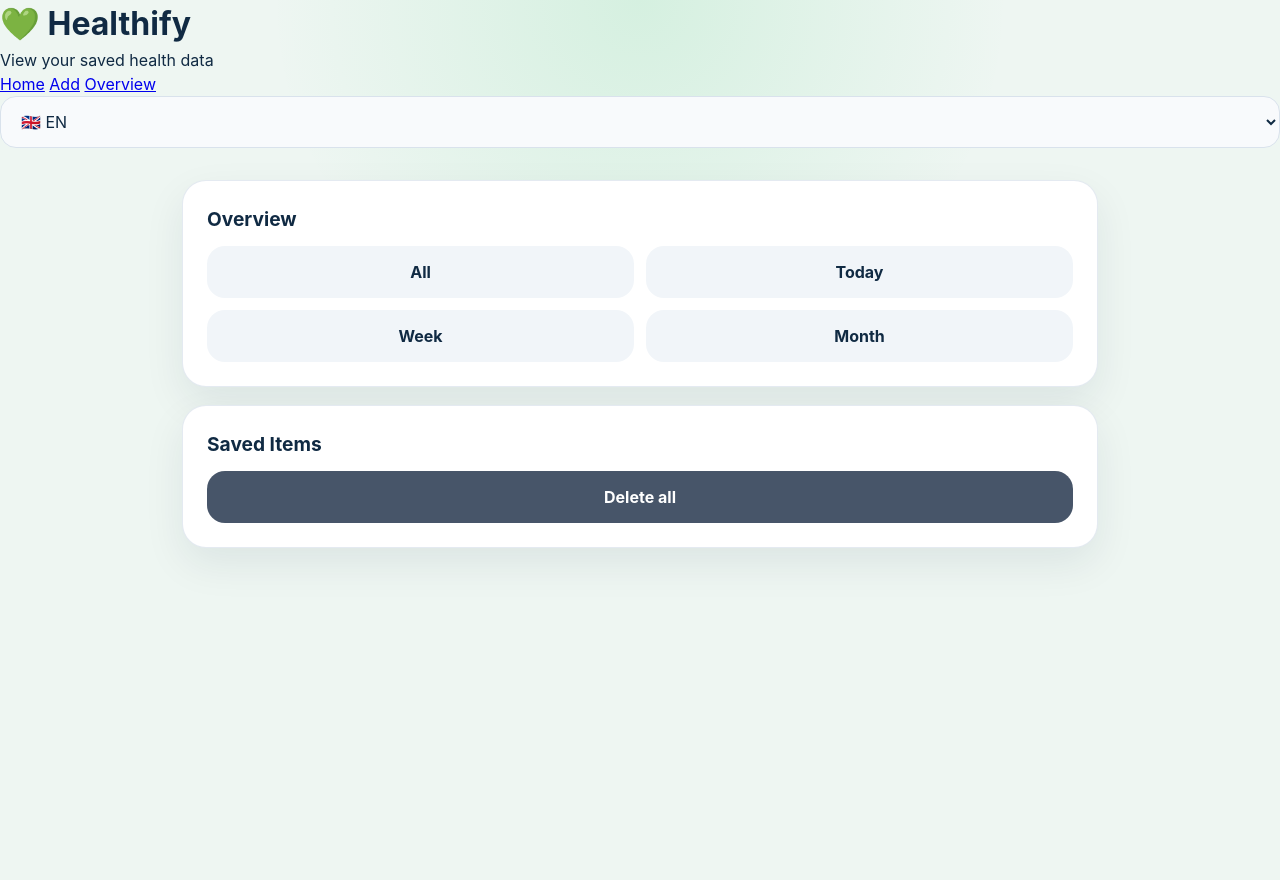
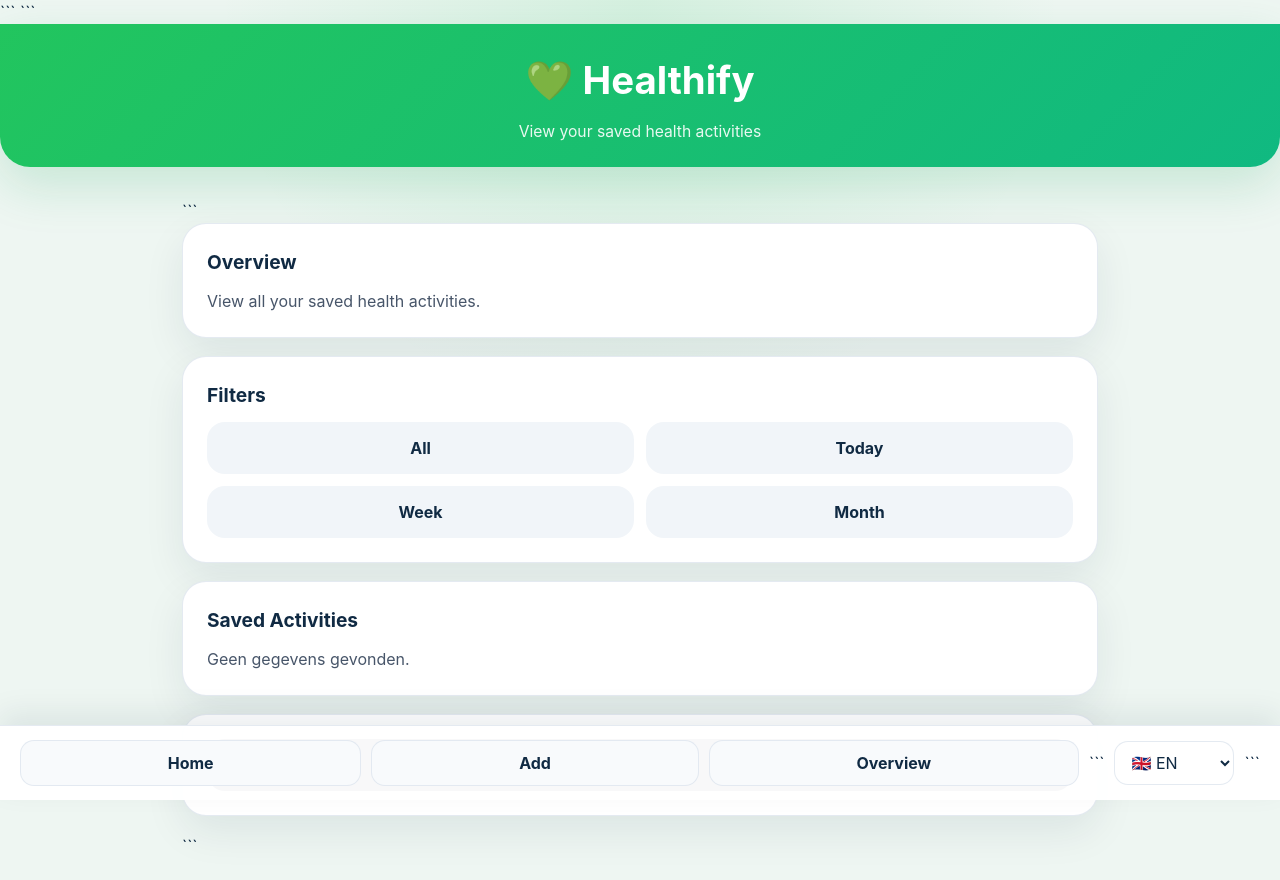
Before and after one commit to wsdi123/schoolproject-pwa, a website: page public/overzicht.html in a window 1280 px wide. Before the commit the page ends 800 px from the top, so only its background shows below. Drawn offline with Linux system fonts and the light colour scheme; files that its build step writes are made by us from their sources.

Commit message:
Fouten op overzichtspagina opgelost

````diff
--- a/public/overzicht.html
+++ b/public/overzicht.html
@@ -1,68 +1,86 @@
 <!doctype html>
+
 <html lang="en">
   <head>
     <meta charset="UTF-8" />
     <meta name="viewport" content="width=device-width, initial-scale=1.0" />
+
+    ```
     <title>Overview | Healthify</title>
 
     <meta name="theme-color" content="#22c55e" />
-    <link rel="manifest" href="manifest.json" />
-    <link rel="stylesheet" href="public/css/style.css" />
-    <link rel="apple-touch-icon" href="icons/appicon.png" />
+
+    <link rel="manifest" href="/manifest.json" />
+    <link rel="apple-touch-icon" href="/icons/appicon.png" />
+
+    <link rel="stylesheet" href="./css/style.css" />
+    ```
   </head>
 
   <body>
-    <header>
+    <header class="app-header">
       <h1>💚 Healthify</h1>
-      <p data-translate="overviewSubtitle">View your saved health data</p>
+      <p data-translate="overviewSubtitle">View your saved health activities</p>
     </header>
 
-    <nav>
-      <a href="index.html" data-translate="home">Home</a>
-      <a href="toevoegen.html" data-translate="add">Add</a>
-      <a href="overzicht.html" data-translate="overview">Overview</a>
+    <nav class="hoofd-nav">
+      <a href="index.html" data-translate="home">🏠 Home</a>
+      <a href="toevoegen.html" data-translate="add">➕ Add</a>
+      <a href="overzicht.html" data-translate="overview">📊 Overview</a>
 
+      ```
       <select id="language-switch">
         <option value="en">🇬🇧 EN</option>
         <option value="nl">🇳🇱 NL</option>
       </select>
+      ```
     </nav>
 
     <main class="container">
+      ```
       <section class="card">
-        <h2 data-translate="overviewTitle">Overview</h2>
+        <h2 data-translate="overview">Overview</h2>
+
+        <p data-translate="overviewText">
+          View all your saved health activities.
+        </p>
+      </section>
+
+      <section class="card">
+        <h2 data-translate="filters">Filters</h2>
 
         <div class="filter-buttons">
-          <button data-filter="all" data-translate="all">All</button>
-          <button data-filter="day" data-translate="today">Today</button>
-          <button data-filter="week" data-translate="week">Week</button>
-          <button data-filter="month" data-translate="month">Month</button>
+          <button data-filter="all">All</button>
+          <button data-filter="day">Today</button>
+          <button data-filter="week">Week</button>
+          <button data-filter="month">Month</button>
         </div>
       </section>
 
       <section class="card">
-        <h2 data-translate="savedItems">Saved Items</h2>
+        <h2 data-translate="savedItems">Saved Activities</h2>
 
-        <div id="items-lijst"></div>
+        <div id="items-lijst">
+          <!-- Activiteiten uit LocalStorage verschijnen hier -->
+        </div>
+      </section>
 
-        <button
-          class="reset-btn"
-          onclick="resetData()"
-          data-translate="deleteAll"
-        >
-          Delete all
-        </button>
+      <section class="card">
+        <button class="reset-btn" onclick="resetData()">Delete All Data</button>
       </section>
+      ```
     </main>
 
-    <script src="public/js/app.js"></script>
-    <script src="public/js/language.js"></script>
+    <script src="./js/app.js" defer></script>
+
+    <script src="./js/language.js" defer></script>
 
     <script>
       if ("serviceWorker" in navigator) {
         navigator.serviceWorker
-          .register("./sw.js")
-          .then(() => console.log("Service Worker registered"));
+          .register("/sw.js")
+          .then(() => console.log("Service Worker registered"))
+          .catch((error) => console.error(error));
       }
     </script>
   </body>
````
